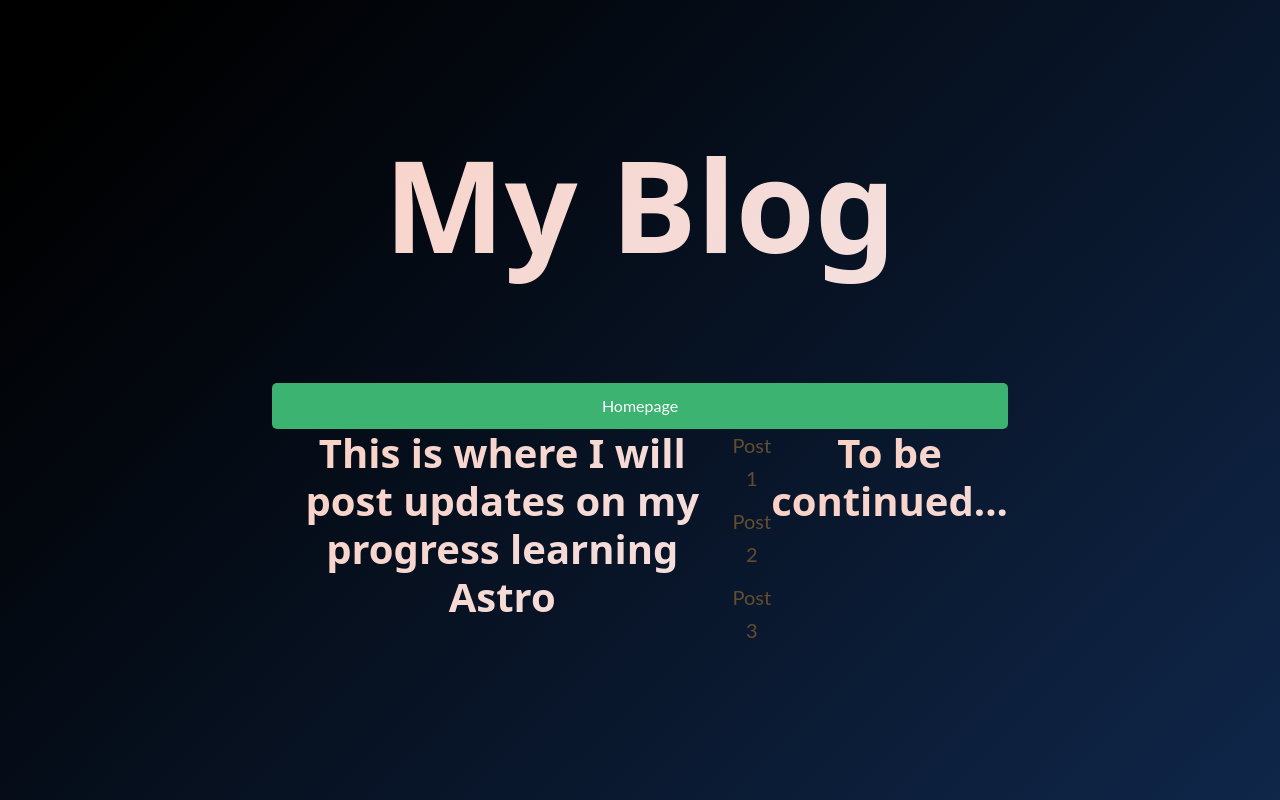
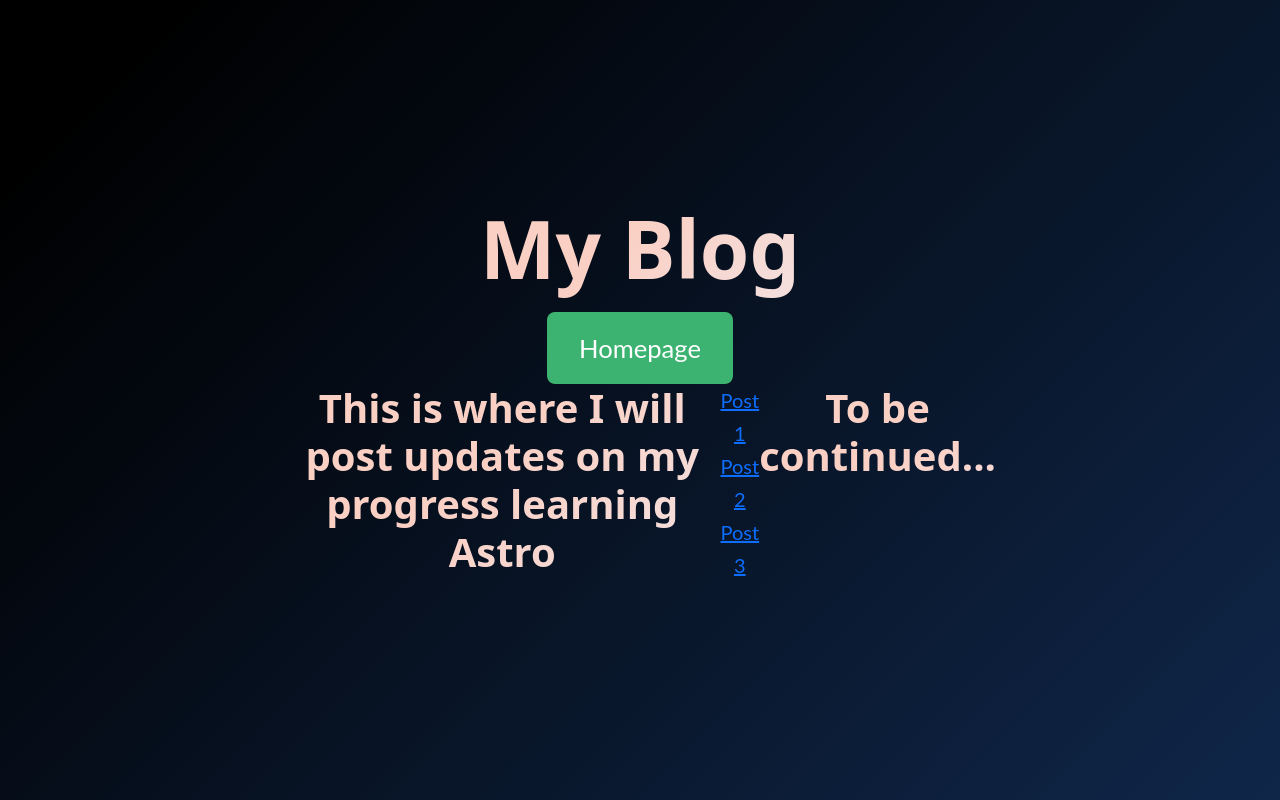
Before and after one commit to floatedbloom/georgiywebsite, an Astro site: page /blog in a window 1280 px wide. Built offline with nearby package versions, Linux system fonts and the light colour scheme; Astro itself is replaced by a stand-in of ours.

Commit message:
please just be in the middle

```diff
--- a/src/layouts/Layout.astro
+++ b/src/layouts/Layout.astro
@@ -236,17 +236,17 @@
     }
 	.home-button {
             position: fixed;
-            top: 10px;
-            right: 10px;
+            top: 16px;
+            right: 16px;
             z-index: 1000;
 	}
 	.homepage-button {
-		padding: 10px 20px;
+		padding: 16px 32px;
 		background-color: rgb(60, 179, 113);
 		color: #fff;
 		border: none;
-		border-radius: 5px;
-		font-size: 1rem;
+		border-radius: 8px;
+		font-size: 1.6rem;
 		text-decoration: none;
 		transition: background-color 0.3s ease;
 	}
--- a/src/pages/blog.astro
+++ b/src/pages/blog.astro
@@ -12,16 +12,14 @@
 			<title>Welcome!</title>
 		</head>
 		<body class="body">
-			<div class="">
-				<h1><span class="text-gradient central">My Blog</span></h1>
-				<a class="homepage-button central" role="link" href="/">Homepage</a>
+			<div class="container text-center">
+				<h1><span class="text-gradient">My Blog</span></h1>
+				<a class="homepage-button" role="link" href="/">Homepage</a>
 				<div class="central">
 					<p class="text-gradient"> This is where I will post updates on my progress learning Astro</p>
-					<ul class="list">
+					<ul class="list-unstyled">
 						<li><a href="/posts/post-1/">Post 1</a></li>
-						<li>  </li>
 						<li><a href="/posts/post-2/">Post 2</a></li>
-						<li>  </li>
 						<li><a href="/posts/post-3/">Post 3</a></li>
 					</ul>
 					<p class="text-gradient">To be continued...</p>
@@ -51,20 +49,6 @@
 		height: auto;
 		z-index: -1;
 	}
-	h1 {
-		font-size: 4rem;
-		font-weight: 700;
-		line-height: 1;
-		text-align: center;
-		margin-bottom: 1em;
-	}
-	.text-gradient {
-		background-image: var(--accent-gradient);
-		-webkit-background-clip: text;
-		-webkit-text-fill-color: transparent;
-		background-size: 400%;
-		background-position: 0%;
-	}
 	.instructions {
 		margin-bottom: 2rem;
 		border: 1px solid rgba(var(--accent-light), 25%);
```
